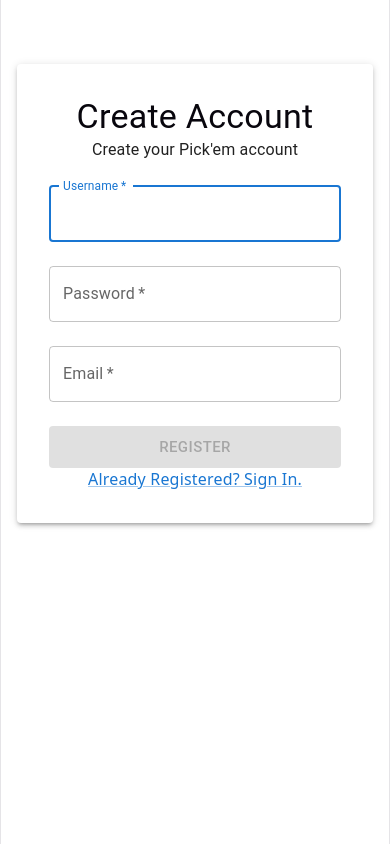
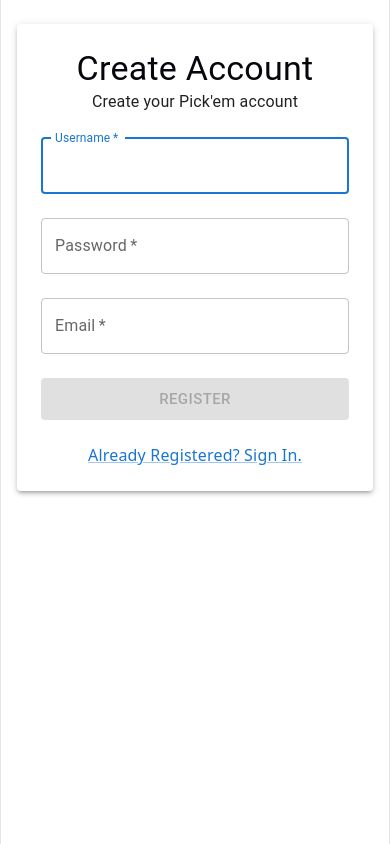
Before and after one commit to loew-tech/pick_em_2-web, a React (Vite) app: page /register in a window 390 px wide. Built offline with nearby package versions, Linux system fonts and the light colour scheme; no server answers; what aws-amplify would draw is missing.

Commit message:
register page refactor, styling, and test

```diff
--- /dev/null
+++ b/src/pages/register.scss
@@ -0,0 +1,35 @@
+.register {
+  min-height: 100%;
+  padding-bottom: 4rem;
+
+  &__card {
+    margin-top: 5rem;
+    padding: 2.5rem;
+    border-radius: 1rem;
+  }
+
+  &__error {
+    margin-bottom: 1.5rem;
+  }
+
+  &__login-link {
+    margin-top: 2rem;
+    text-align: center;
+  }
+}
+
+@media (max-width: 600px) {
+  .register {
+    padding-bottom: 2rem;
+
+    &__card {
+      margin-top: 1.5rem;
+      padding: 1.5rem;
+      border-radius: 0.75rem;
+    }
+
+    &__login-link {
+      margin-top: 1.5rem;
+    }
+  }
+}
--- a/src/pages/register.tsx
+++ b/src/pages/register.tsx
@@ -1,9 +1,12 @@
 import { useState } from "react";
 
 import { Alert, Box, Container, Link, Paper } from "@mui/material";
+import { Link as RouterLink } from "react-router-dom";
 
 import RegistrationConfirmationForm from "../components/auth/RegistrationConfirmationForm";
 import RegistrationForm from "../components/auth/RegistrationForm";
+
+import "./Register.scss";
 
 const Register = () => {
   const [username, setUsername] = useState("");
@@ -12,10 +15,15 @@ const Register = () => {
   const [error, setError] = useState("");
 
   return (
-    <Box component="main">
+    <Box component="main" className="register">
       <Container maxWidth="sm">
-        <Paper elevation={3} sx={{ mt: 8, p: 4 }}>
-          {error && <Alert severity="error">{error}</Alert>}
+        <Paper className="register__card" elevation={3}>
+          {error && (
+            <Alert className="register__error" severity="error">
+              {error}
+            </Alert>
+          )}
+
           {needsConfirmation ? (
             <RegistrationConfirmationForm
               username={username}
@@ -33,10 +41,16 @@ const Register = () => {
               setNeedsConfirmation={setNeedsConfirmation}
             />
           )}
-          <Link href="/login">Already Registered? Sign In.</Link>
+
+          <Box className="register__login-link">
+            <Link component={RouterLink} to="/login">
+              Already Registered? Sign In.
+            </Link>
+          </Box>
         </Paper>
       </Container>
     </Box>
   );
 };
+
 export default Register;
```
Also changed, not shown: 1 other file (tests, documents, lock files or other folders).
